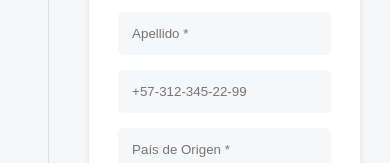
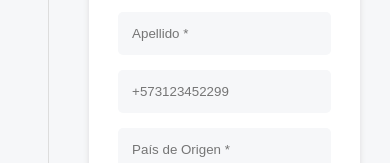
Before and after one commit to atamayo1/hotel-manager-project, a React (Create React App) app: page / in a window 390 px wide. Shown: the part 599-762 px from the top of the page. Built offline with nearby package versions, Linux system fonts and the light colour scheme.

Commit message:
i add fixes on the format of the cellphone field

```diff
--- a/src/components/Create.js
+++ b/src/components/Create.js
@@ -155,8 +155,8 @@ const Create = ({ setData, edit, setEdit, getBooks }) => {
           type="tel"
           id="cellphone"
           name="cellphone"
-          placeholder="+57-312-345-22-99"
-          pattern="[+][0-9]{2}-[0-9]{3}-[0-9]{3}-[0-9]{2}-[0-9]{2}"
+          placeholder="+573123452299"
+          pattern="[+][0-9]{2}[0-9]{3}[0-9]{3}[0-9]{2}[0-9]{2}"
           defaultValue={edit?.cellphone}
           required
         ></input>
```
